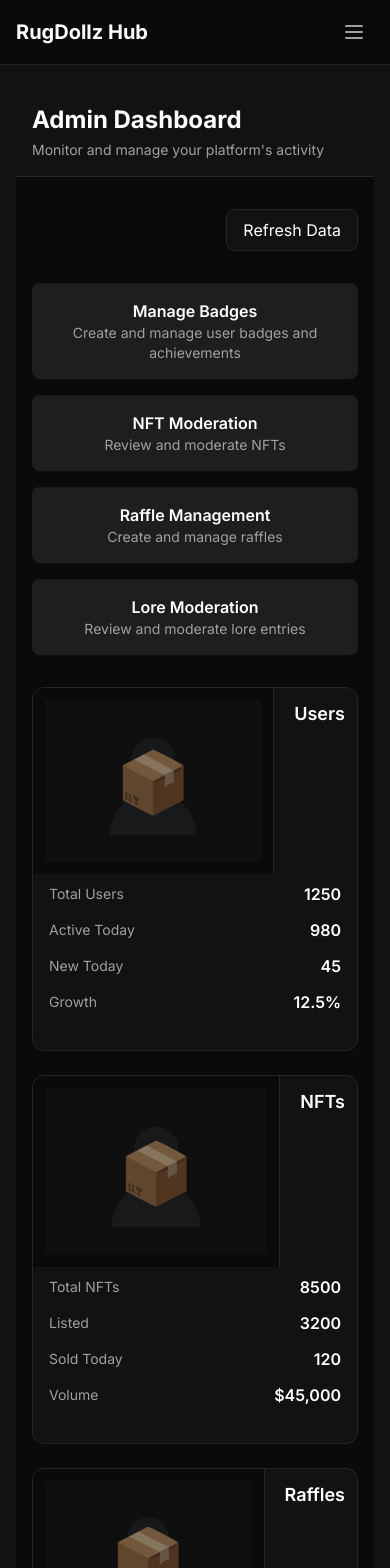
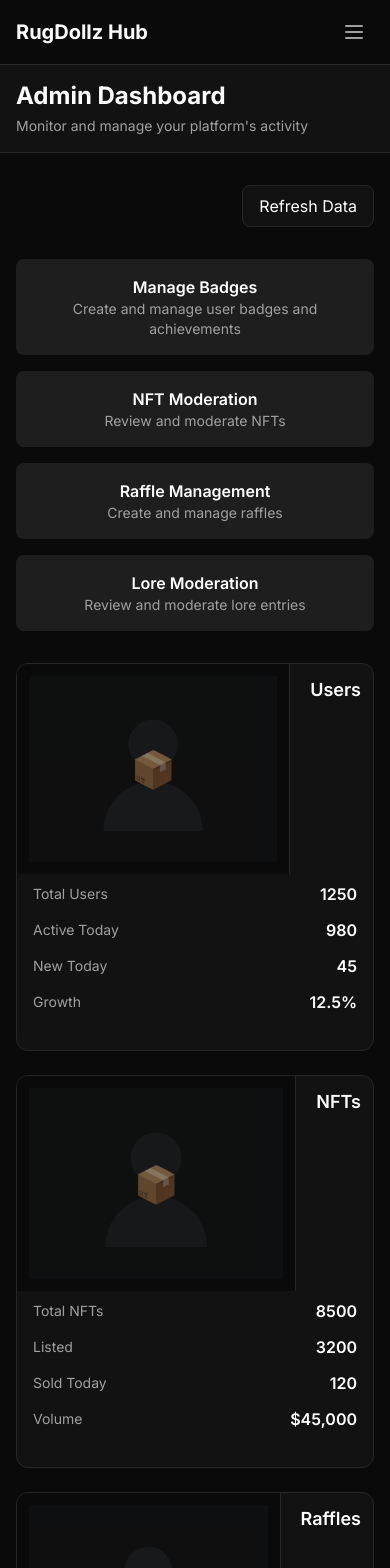
Before and after one commit to LatinGeek/rugdollz-central-hub, a Next.js app: page /admin-dashboard in a window 390 px wide. Shown: the top 1568 px of the page. Built offline with nearby package versions, Linux system fonts and the light colour scheme.

Commit message:
[Feature] Improve the store layout on mobile

```diff
--- a/app/components/PlaceholderImage.tsx
+++ b/app/components/PlaceholderImage.tsx
@@ -35,14 +35,16 @@ export function PlaceholderImage({
   const icon = categoryIcons[category] || '📦'
 
   return (
-    <div className={`relative w-full h-full ${className}`}>
+    <div
+      className={`relative w-full h-full ${className}`}
+      style={{ backgroundColor: `${color}1A`}} // 1A = 10% opacity in hex
+    >
       <svg
         className="w-full h-full"
         viewBox="0 0 400 300"
         fill="none"
         xmlns="http://www.w3.org/2000/svg"
       >
-        <rect width="400" height="300" fill={color} fillOpacity="0.1" />
         <path
           d="M200 150C222.091 150 240 132.091 240 110C240 87.9086 222.091 70 200 70C177.909 70 160 87.9086 160 110C160 132.091 177.909 150 200 150Z"
           fill={color}
@@ -55,7 +57,7 @@ export function PlaceholderImage({
         />
       </svg>
       <div className="absolute inset-0 flex items-center justify-center">
-        <div className="text-6xl transform transition-transform duration-300 group-hover:scale-110">
+        <div className="text-4xl md:text-6xl transform transition-transform duration-300 group-hover:scale-110">
           {icon}
         </div>
       </div>
--- a/app/components/StoreItem.tsx
+++ b/app/components/StoreItem.tsx
@@ -34,14 +34,13 @@ export function StoreItem({ name, description, price, imageUrl, category }: Stor
 
   return (
     <div
-      className="group relative bg-[rgb(var(--bg-light))] rounded-xl overflow-hidden shadow-lg hover:shadow-2xl transition-all duration-500 transform hover:-translate-y-1 flex flex-row sm:flex-col h-full"
+      className="group relative bg-[rgb(var(--bg-light))] rounded-xl overflow-hidden shadow-lg hover:shadow-2xl transition-all duration-500 transform hover:-translate-y-1 flex flex-row sm:flex-col h-32 sm:h-auto"
       onMouseEnter={() => setIsHovered(true)}
       onMouseLeave={() => setIsHovered(false)}
     >
       {/* Image Container */}
-      <div className="relative w-30 sm:w-full h-full sm:h-auto aspect-[4/3] overflow-hidden">
-        {!hasImageError && imageUrl ? (
-          <>
+      <div className="relative w-32 sm:w-full h-32 sm:h-64 flex-shrink-0 overflow-hidden">
+        {!hasImageError && imageUrl && isImageLoaded ? (
             <img
               src={imageUrl}
               alt={name}
@@ -51,38 +50,36 @@ export function StoreItem({ name, description, price, imageUrl, category }: Stor
               onError={handleImageError}
               onLoad={handleImageLoad}
             />
-            {!isImageLoaded && <PlaceholderImage category={category} />}
-          </>
         ) : (
           <PlaceholderImage category={category} />
         )}
         {/* Gradient Overlay */}
-        <div className="absolute inset-0 bg-gradient-to-r sm:bg-gradient-to-t from-black/60 to-transparent opacity-0 group-hover:opacity-100 transition-opacity duration-500" />
+        <div className="absolute inset-0 bg-gradient-to-r sm:bg-gradient-to-t from-black/60 to-transparent opacity-50 group-hover:opacity-100 transition-opacity duration-500" />
         {/* Category Badge */}
-        <div className="absolute top-3 right-3 bg-[rgb(var(--accent))]/90 backdrop-blur-sm text-white px-3 py-1.5 rounded-full text-xs font-medium transform transition-all duration-300 group-hover:scale-110 group-hover:bg-[rgb(var(--accent))]">
+        <div className="absolute top-1 right-0 md:top-3 md:right-3 bg-black/10 backdrop-blur-md text-[rgb(var(--accent))] px-2 py-1.5 mx-1 rounded-full text-[0.55rem] sm:text-xs font-medium transform transition-all duration-300 group-hover:scale-110 group-hover:bg-black/60">
           {category}
         </div>
       </div>
 
       {/* Content Container */}
-      <div className="p-5 flex flex-col flex-grow">
-        <div className="flex-grow">
-          <h3 className="text-xl font-bold text-[rgb(var(--text-primary))] group-hover:text-[rgb(var(--accent))] transition-colors duration-300">
+      <div className="p-3 md:p-5 flex flex-col justify-between flex-grow h-full">
+        <div>
+          <h3 className="sm:text-lg text-md font-bold text-[rgb(var(--text-primary))] group-hover:text-[rgb(var(--accent))] transition-colors duration-300">
             {name}
           </h3>
-          <p className="mt-2 text-sm text-[rgb(var(--text-secondary))] line-clamp-2">
+          <p className="sm:py-2 md:py-2 mt-1 md:text-base text-xs  text-[rgb(var(--text-secondary))] line-clamp-2">
             {description}
           </p>
         </div>
-        <div className="mt-6 flex items-center justify-between">
+        <div className="flex items-center justify-between mt-auto">
           <div className="flex items-center space-x-2">
-            <span className="text-2xl font-bold text-[rgb(var(--accent))] group-hover:scale-105 transition-transform duration-300">
+            <span className="text-base font-bold text-[rgb(var(--accent))] group-hover:scale-105 transition-transform duration-300">
               {price.toLocaleString("en-US")}
             </span>
-            <span className="text-sm text-[rgb(var(--text-secondary))]">$RUGZ</span>
+            <span className="text-xs sm:text-sm text-[rgb(var(--text-secondary))]">$RUGZ</span>
           </div>
           <button
-            className="px-5 py-2.5 bg-[rgb(var(--accent))] text-white rounded-lg hover:bg-[rgb(var(--accent-dark))] transition-all duration-300 transform hover:scale-105 active:scale-95 font-medium shadow-lg hover:shadow-[rgb(var(--accent))]/20"
+            className="px-4 py-2 text-xs md:text-sm bg-[rgb(var(--bg-dark))] text-white rounded-lg hover:bg-[rgb(var(--primary-orange))] transition-all duration-300 transform hover:scale-105 active:scale-95 font-medium shadow-lg hover:shadow-[rgb(var(--accent))]/20"
             onClick={() => {/* TODO: Implement purchase logic */}}
           >
             Buy Now
--- a/app/layout.tsx
+++ b/app/layout.tsx
@@ -25,8 +25,8 @@ export default function RootLayout({
             {/* Main content */}
             <div className="md:pl-64 flex flex-col flex-1">
               <main className="flex-1">
-                <div className="py-6 md:py-6">
-                  <div className="max-w-7xl mx-auto px-4 sm:px-6 lg:px-8">
+                <div className="py-0 md:py-6">
+                  <div className="max-w-7xl mx-auto px-0 sm:px-6 lg:px-8">
                     {/* Add top padding on mobile to account for the fixed header */}
                     <div className="md:pt-0 pt-16">
                       {children}
```
